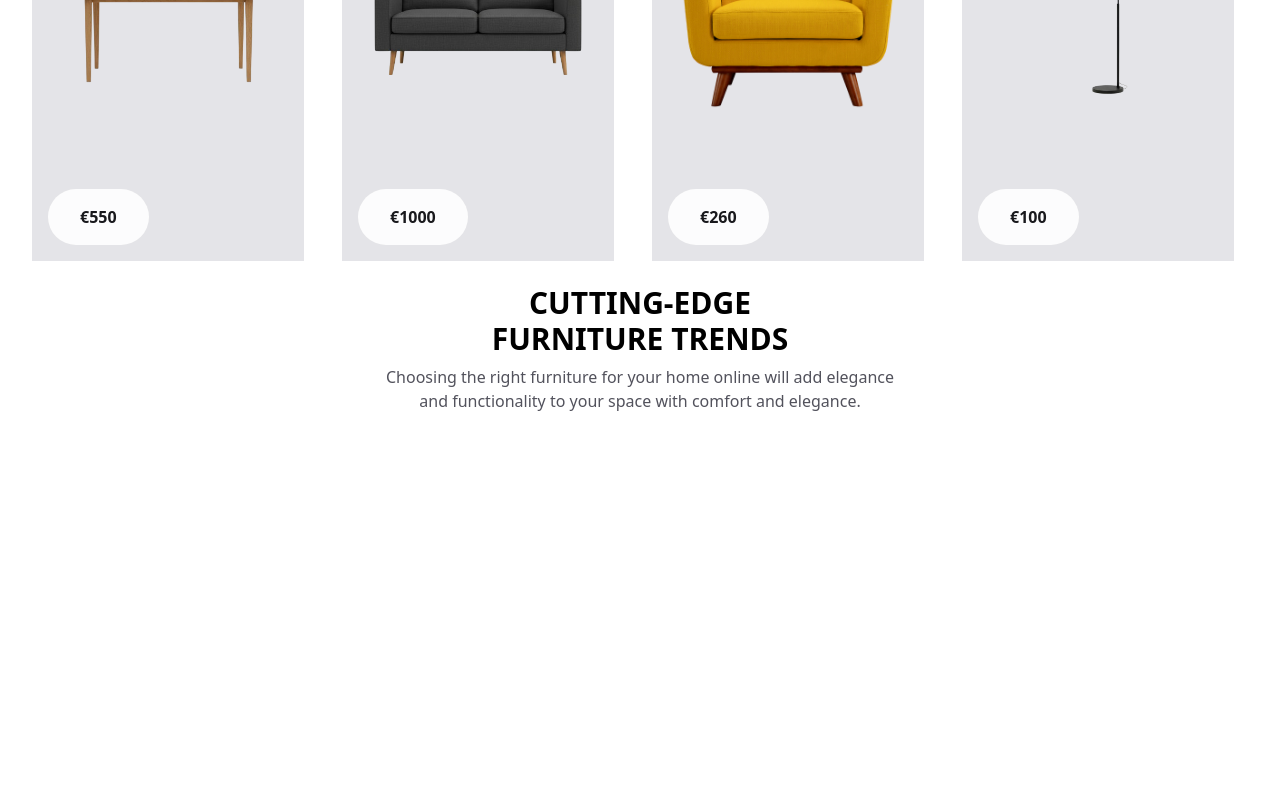
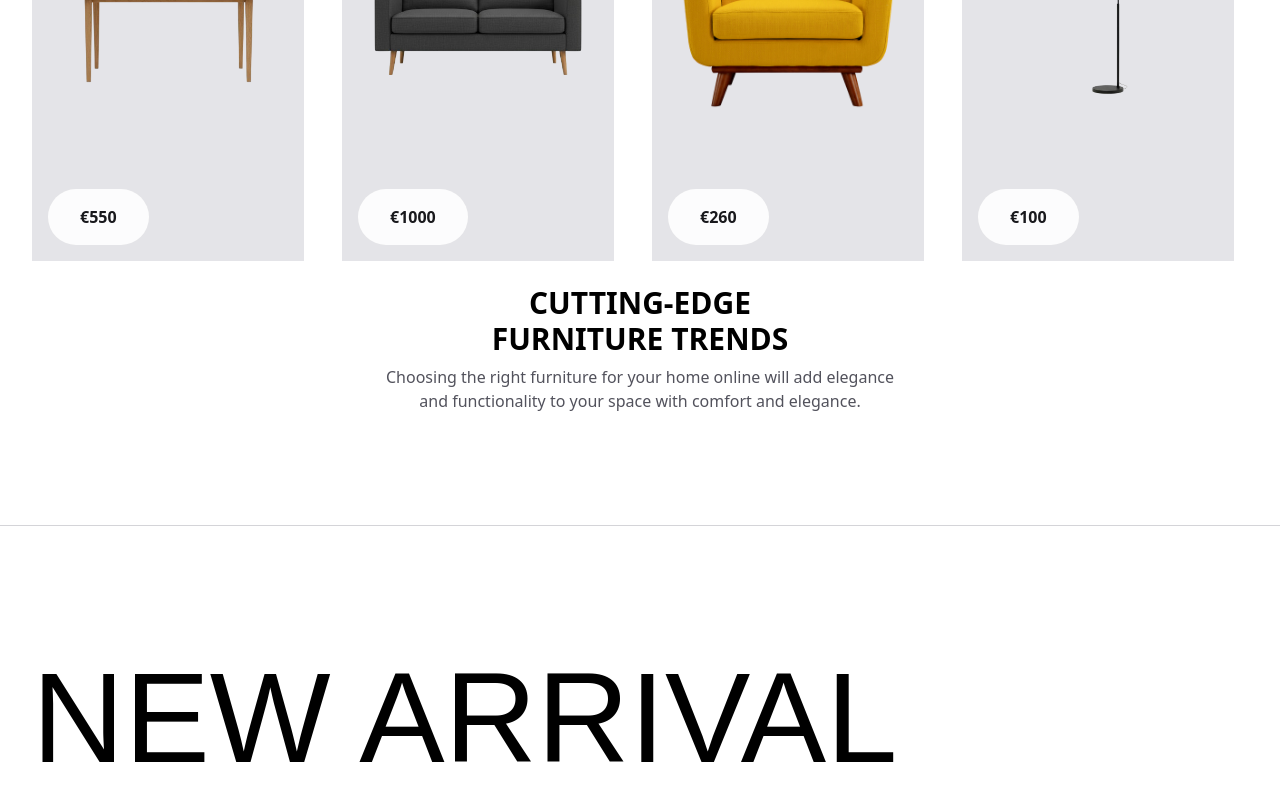
Before and after one commit to NikolaSirakov2/furnilab, a React (Vite) app: page / in a window 1280 px wide. Shown: the part 1587-2387 px from the top of the page. Before the commit the page ends 2112 px from the top, so only its background shows below. Built offline with nearby package versions, Linux system fonts and the light colour scheme.

Commit message:
Add NewArrivals component to showcase latest products; update App to include NewArrivals section

```diff
--- a/src/App.tsx
+++ b/src/App.tsx
@@ -1,6 +1,7 @@
 import Header from "./components/Header";
 import Hero from "./components/Hero";
 import Trending from "./components/Trending";
+import NewArrivals from "./components/NewArrivals";
 
 const App = () => {
   return (
@@ -13,6 +14,8 @@ const App = () => {
         <Hero />
         <hr className="text-zinc-300" />
         <Trending />
+        <hr className="text-zinc-300" />
+        <NewArrivals />
       </main>
 
       {/* Footer */}
--- /dev/null
+++ b/src/components/NewArrivals.tsx
@@ -0,0 +1,23 @@
+const NewArrivals = () => {
+  return (
+    <section className="max-w-[1600px] mx-auto p-4 sm:p-8 mt-20 mb-20">
+      <h2 className="text-6xl lg:text-9xl impact uppercase leading-tight mb-12">
+        NEW ARRIVAL
+      </h2>
+      <div className="grid lg:grid-cols-4 gap-8">
+        {/* Featured Large Image */}
+        <div className="lg:col-span-2">
+          <div className="flex flex-col-reverse card-hover">
+            {/* Image PlaceHolder */}
+            {/* Text Content */}
+            <div className="mt-6 md:mt-0 pt-4 flex justify-between"></div>
+          </div>
+        </div>
+        {/* Small Images */}
+        <div className=""></div>
+      </div>
+    </section>
+  );
+};
+
+export default NewArrivals;
```
